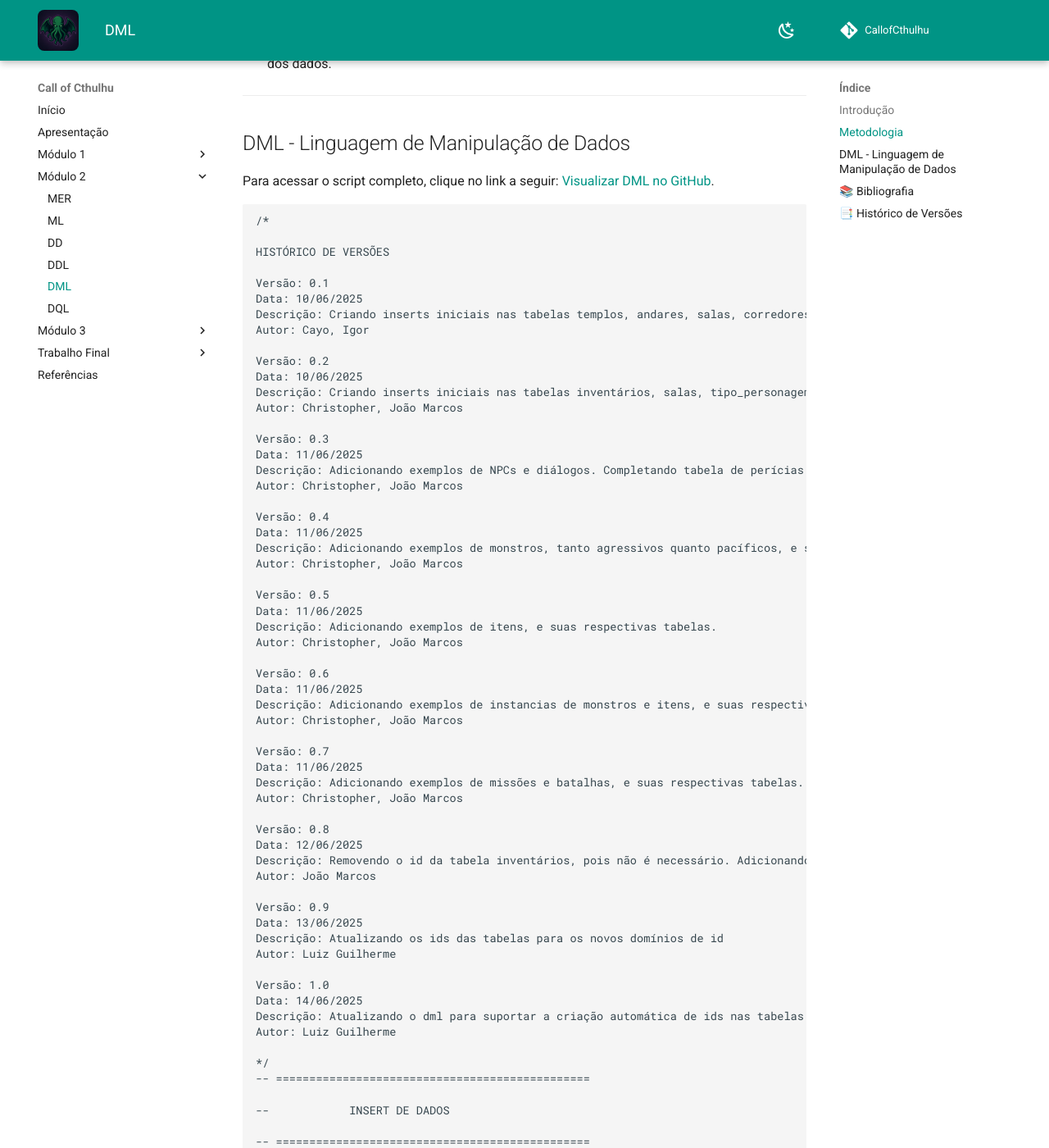
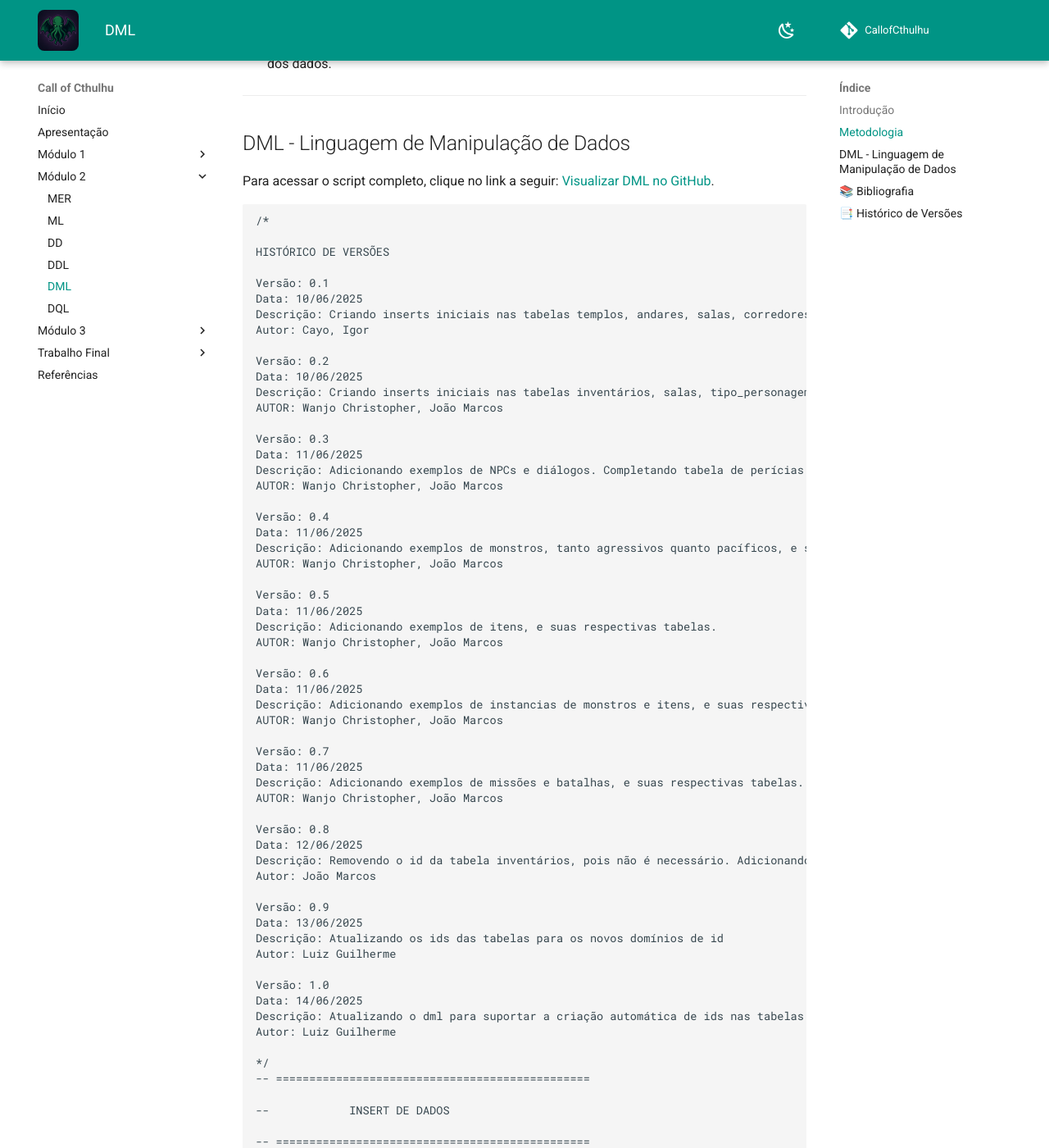
Before and after one commit to SBD1/2025.1-CallOfCthulhu, an MkDocs documentation site: the page built from docs/entregas/segunda/DML.md, in a window 1280 px wide and 1400 px high, scrolled down 1076 px. Shown: the whole window at 82% size. Built offline with MkDocs 1.6.1 and Material for MkDocs 9.7.7, drawn with Linux system fonts in a browser that asks for light colours; comment, search, counter and statistics services are not loaded; some of the changed text lies outside the part shown.

Commit message:
docs(dml): :memo: corrige nome nos arquivos .md

```diff
--- a/docs/entregas/segunda/DML.md
+++ b/docs/entregas/segunda/DML.md
@@ -43,32 +43,32 @@ Autor: Cayo, Igor
 Versão: 0.2
 Data: 10/06/2025
 Descrição: Criando inserts iniciais nas tabelas inventários, salas, tipo_personagem, personagens_jogaveis, corredores, corredores_salas_destino, perícias e personagens_possuem_pericias.
-Autor: Christopher, João Marcos
+AUTOR: Wanjo Christopher, João Marcos
 
 Versão: 0.3
 Data: 11/06/2025
 Descrição: Adicionando exemplos de NPCs e diálogos. Completando tabela de perícias.
-Autor: Christopher, João Marcos
+AUTOR: Wanjo Christopher, João Marcos
 
 Versão: 0.4
 Data: 11/06/2025
 Descrição: Adicionando exemplos de monstros, tanto agressivos quanto pacíficos, e suas respectivas tabelas.
-Autor: Christopher, João Marcos
+AUTOR: Wanjo Christopher, João Marcos
 
 Versão: 0.5
 Data: 11/06/2025
 Descrição: Adicionando exemplos de itens, e suas respectivas tabelas.
-Autor: Christopher, João Marcos
+AUTOR: Wanjo Christopher, João Marcos
 
 Versão: 0.6
 Data: 11/06/2025
 Descrição: Adicionando exemplos de instancias de monstros e itens, e suas respectivas tabelas.
-Autor: Christopher, João Marcos
+AUTOR: Wanjo Christopher, João Marcos
 
 Versão: 0.7
 Data: 11/06/2025
 Descrição: Adicionando exemplos de missões e batalhas, e suas respectivas tabelas.
-Autor: Christopher, João Marcos
+AUTOR: Wanjo Christopher, João Marcos
 
 Versão: 0.8
 Data: 12/06/2025
```
Also changed, not shown: docs/entregas/segunda/DDL.md (+1 -1 lines).
